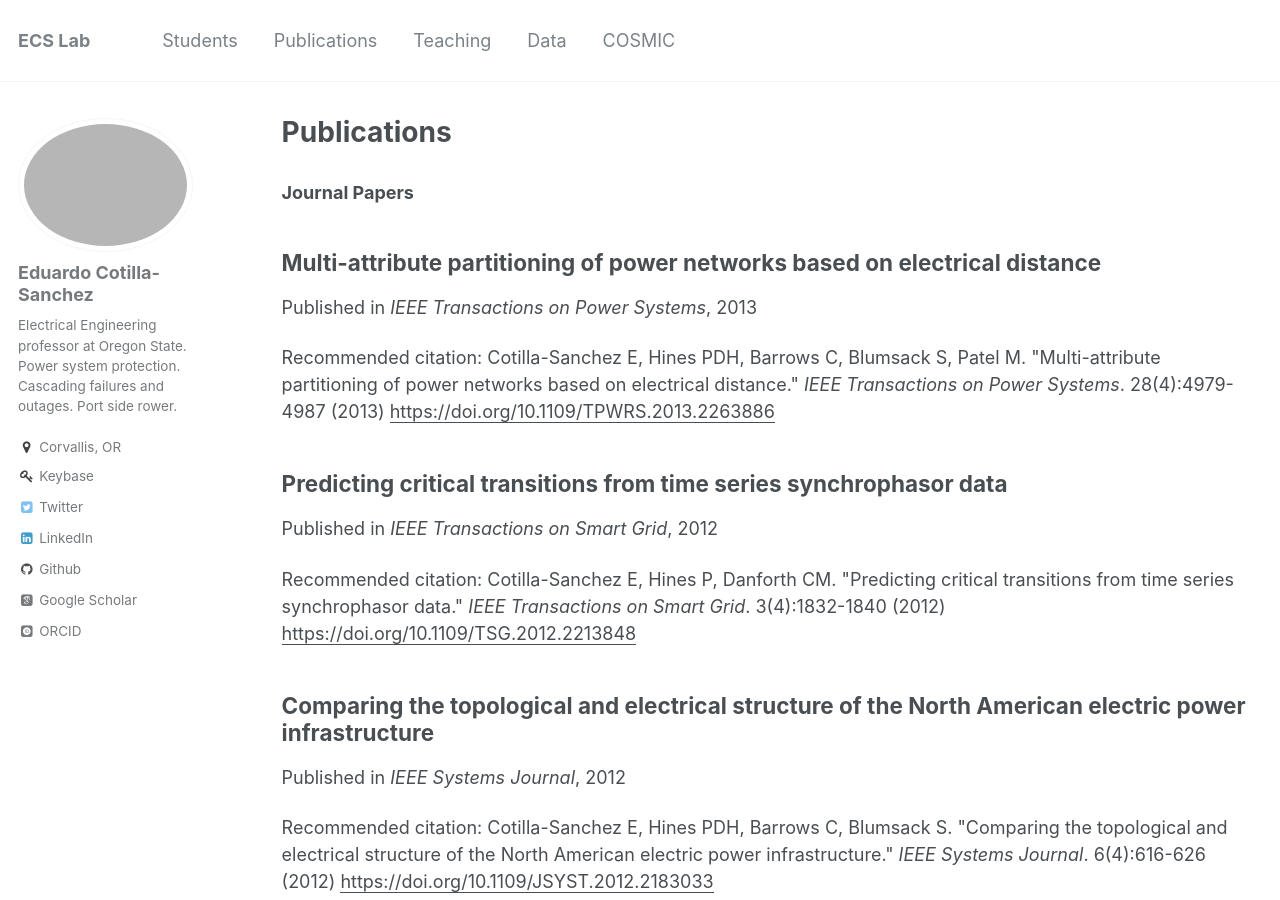
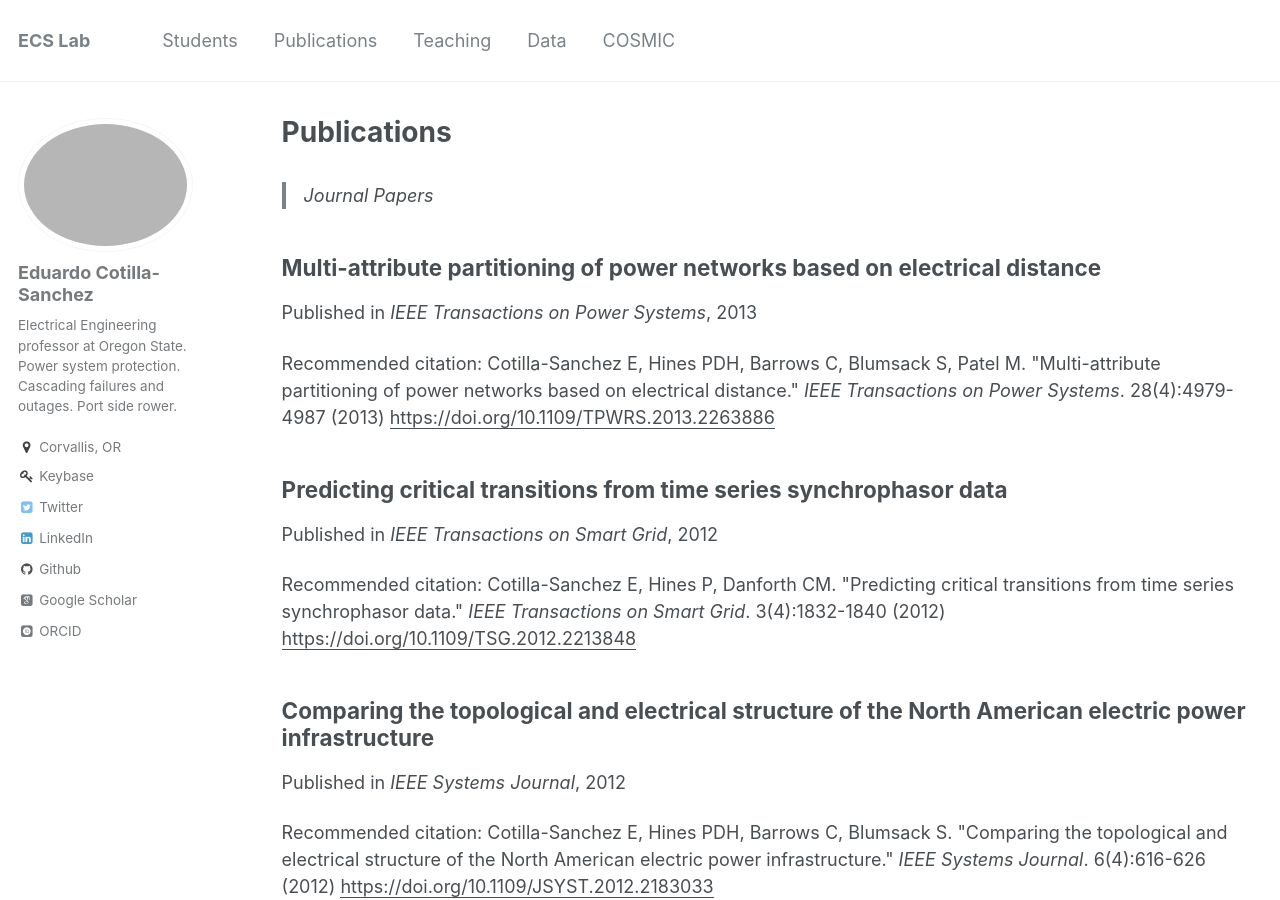
Before and after one commit to ecotillasanchez/ecotillasanchez.github.io, a Jekyll site: the page built from _pages/publications.md, in a window 1280 px wide and 900 px high. Built offline with Jekyll 4.4.1, drawn with Linux system fonts in a browser that asks for light colours; some web fonts are replaced.

Commit message:
Trying quotes instead of Heading 3.

```diff
--- a/_pages/publications.md
+++ b/_pages/publications.md
@@ -5,7 +5,7 @@ permalink: /publications/
 author_profile: true
 ---
 
-### Journal Papers
+> Journal Papers
 
 {% include base_path %}
 
@@ -13,4 +13,4 @@ author_profile: true
   {% include archive-single.html %}
 {% endfor %}
 
-### Conference Papers
+> Conference Papers
```
Also changed, not shown: _publications/2012-02-15.md (+1 -1 lines).
